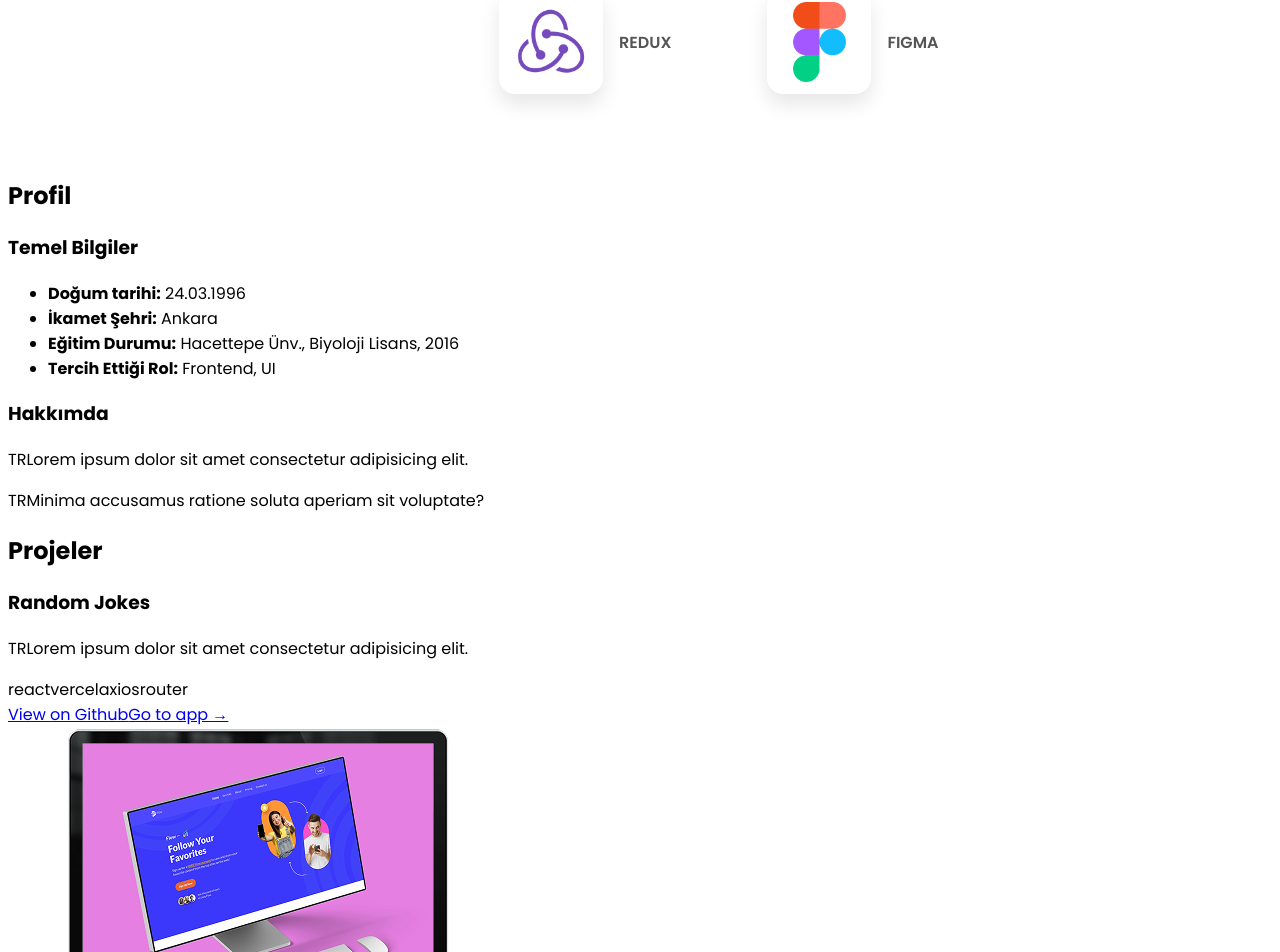
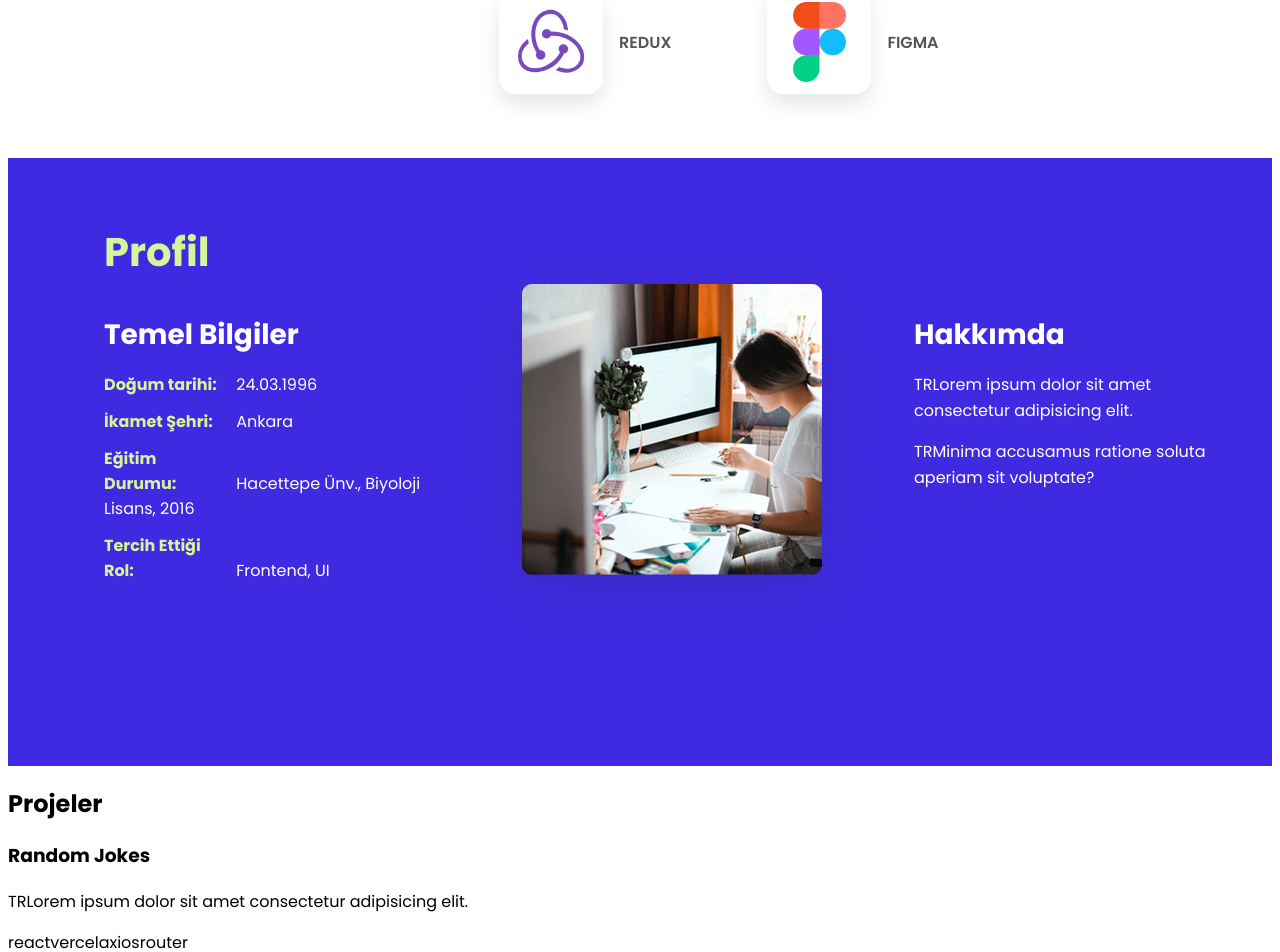
Before and after one commit to Bora-Erk/Frontend-Challenge, a React (Vite) app: page / in a window 1280 px wide. Shown: the part 970-1922 px from the top of the page. Built offline with nearby package versions, Linux system fonts and the light colour scheme.

Commit message:
profile css

```diff
--- a/src/components/Profile.css
+++ b/src/components/Profile.css
@@ -0,0 +1,72 @@
+.profile {
+    padding: 4rem 2rem;
+    background: #3f2ae1;
+    color: #fff;
+    height: 60vh;
+  }
+
+  .profile h2 {
+    margin: 0 0 2rem;
+    font-size: 2.5rem;
+    color: #d4f69b;
+    margin-left: 4rem;          /* açık yeşil */
+  }
+
+  /* 3 sütunlu grid: temel bilgi – foto – hakkında */
+  .profile-container {
+    display: grid;
+    grid-template-columns: 1fr auto 1fr;
+    column-gap: 0.5rem;
+    align-items: start;
+    margin-left: 4rem;
+  }
+
+  /* Soldaki temel bilgi kutusu */
+  .profile-basic {
+    text-align: left;
+  }
+  .profile-basic h3 {
+    margin: 0 0 1rem;
+    font-size: 1.75rem;
+    color: #fff;
+  }
+  .profile-basic ul {
+    list-style: none;
+    padding: 0;
+    margin: 0;
+  }
+  .profile-basic li {
+    margin-bottom: 0.75rem;
+    font-size: 1rem;
+  }
+  .profile-basic strong {
+    display: inline-block;
+    width: 8rem;
+    color: #d4f69b;
+  }
+
+  .profile-image {
+    align-self: start;
+    margin-top:  -6rem;;
+  }
+  .profile-image img {
+
+    height: auto;
+
+  }
+
+
+
+  .profile-about {
+    text-align: left;
+  }
+  .profile-about h3 {
+    margin: 0 0 1rem;
+    font-size: 1.75rem;
+    color: #fff;
+
+  }
+  .profile-about p {
+    margin-bottom: 1rem;
+    line-height: 1.6;
+  }
--- a/src/components/Profile.jsx
+++ b/src/components/Profile.jsx
@@ -7,8 +7,8 @@ const Profile = () => {
   return (
     <section className="profile">
       <h2>{t('profileTitle')}</h2>
-      <div className="profile__container">
-        <div className="profile__basic">
+      <div className="profile-container">
+        <div className="profile-basic">
           <h3>{t('basicInfo')}</h3>
           <ul>
             <li><strong>{t('dob')}:</strong> 24.03.1996</li>
@@ -17,7 +17,10 @@ const Profile = () => {
             <li><strong>{t('role')}:</strong> Frontend, UI</li>
           </ul>
         </div>
-        <div className="profile__about">
+        <div className="profile-image">
+          <img id='img'src="src/assets/profile.png" alt="" />
+        </div>
+        <div className="profile-about">
           <h3>{t('aboutMe')}</h3>
           <p>{t('aboutText1')}</p>
           <p>{t('aboutText2')}</p>
```
Also changed, not shown: src/assets/profile.png (added).
